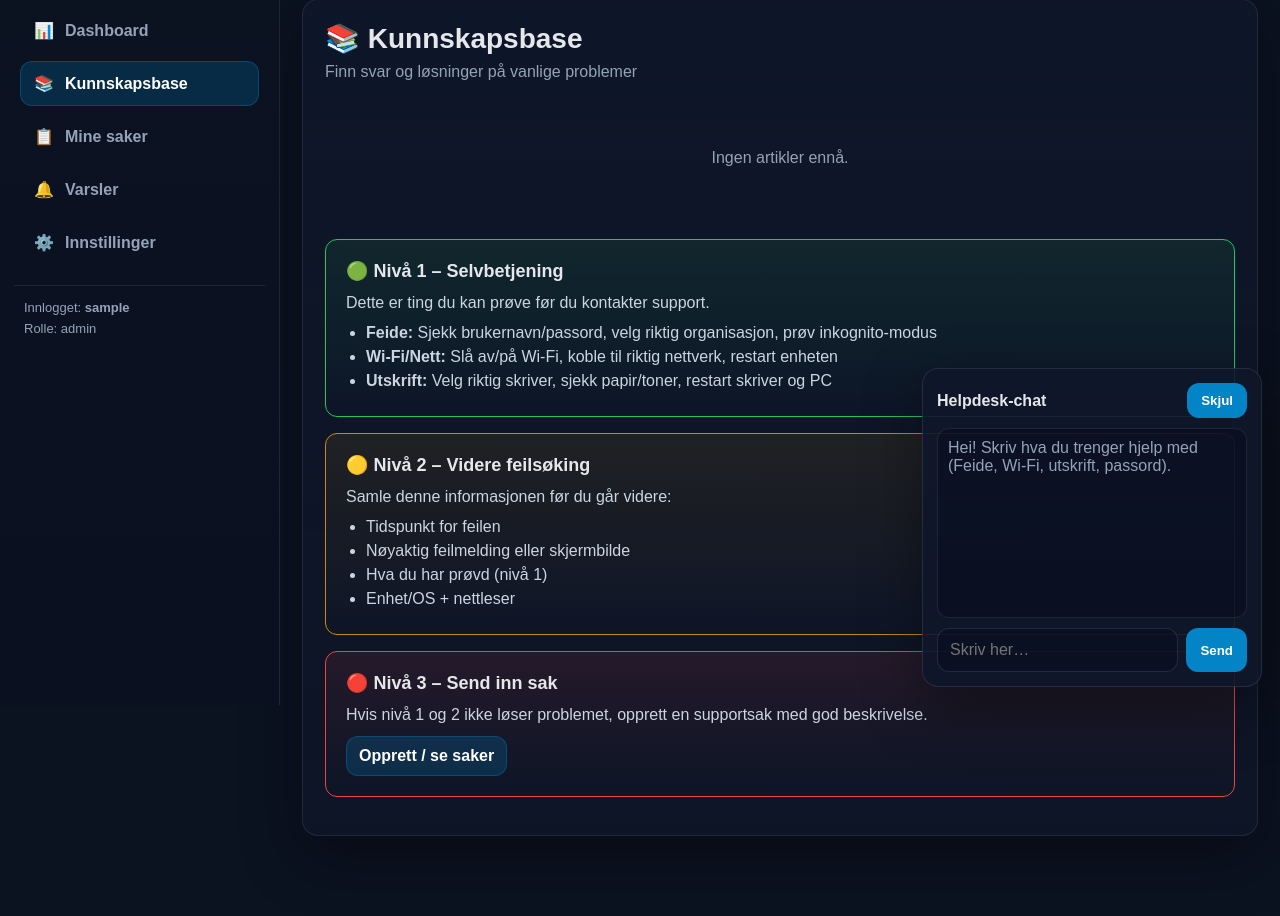
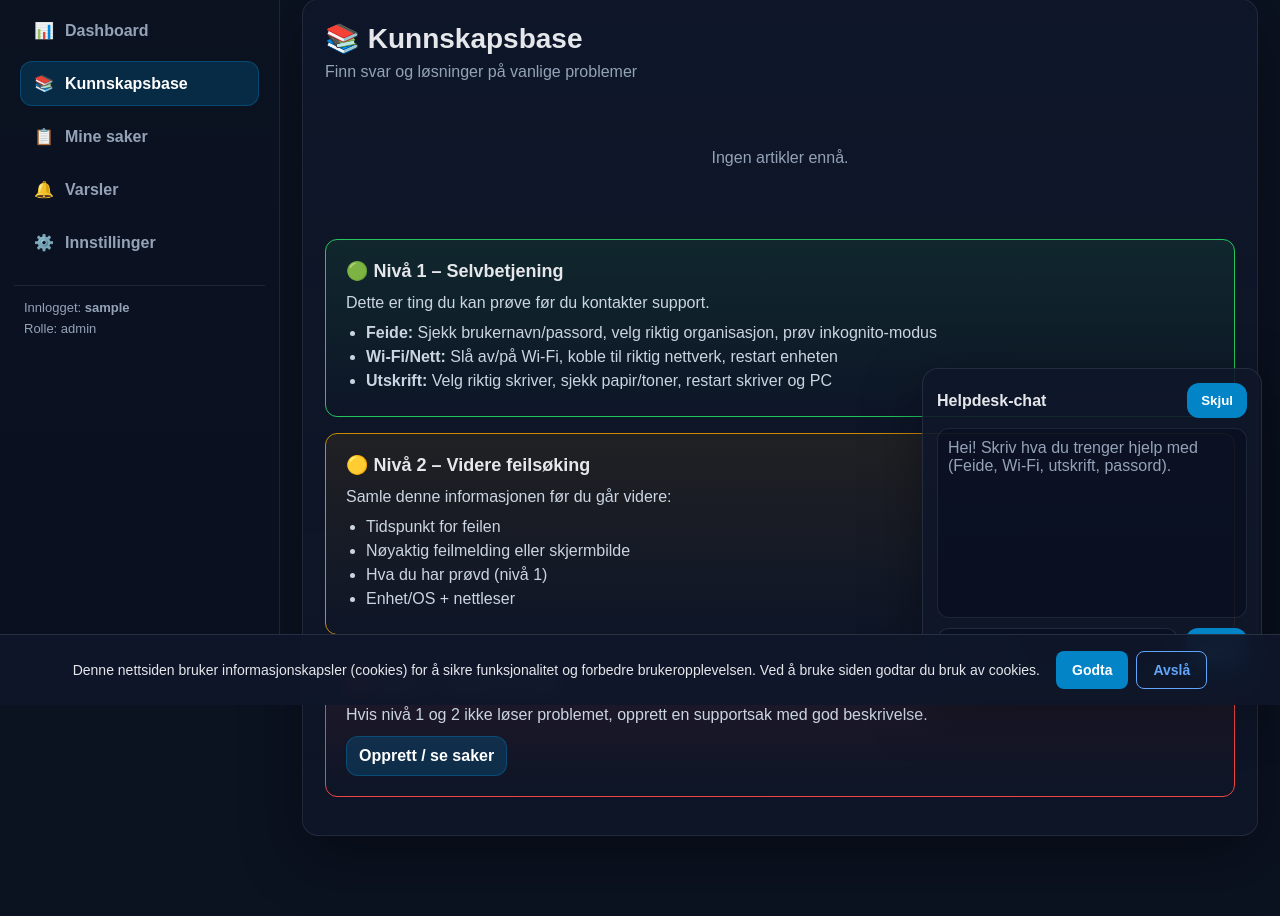
Before and after one commit to Fahad-G200/helpdesk-prosjekt-struktur, a Flask app: page /kb in a window 1280 px wide. Shown: the part 95-1011 px from the top of the page. Run offline with Flask 3, Linux system fonts and the light colour scheme; the visitor is signed in with stand-in values (Sample User, id 1); data comes from the database, SQL or seed files in the repository; data that the repository does not hold is empty.

Commit message:
Legg til GDPR-tilpasset cookie-samtykke
- Implementert cookie-banner som vises ved første besøk
- Lagrer brukerens samtykke lokalt i nettleseren
- Sikrer at banneret ikke vises igjen etter godkjenning
- Løsningen er isolert og påvirker ikke eksisterende design eller funksjonalitet

```diff
--- a/backend/app/templates/base.html
+++ b/backend/app/templates/base.html
@@ -143,5 +143,50 @@
     </div>
 
     <script src="{{ url_for('static', filename='js/chatbot.js') }}" defer></script>
+
+    <!-- COOKIE CONSENT BANNER -->
+    <div id="cookieBanner" style="display:none; position:fixed; bottom:0; left:0; right:0; background:rgba(15,23,42,.95); border-top:1px solid rgba(148,163,184,.18); padding:16px 20px; z-index:9999; backdrop-filter:blur(10px);">
+      <div style="max-width:1200px; margin:0 auto; display:flex; justify-content:space-between; align-items:center; gap:16px; flex-wrap:wrap;">
+        <p style="margin:0; color:#e5e7eb; font-size:14px; flex:1; min-width:250px;">
+          Denne nettsiden bruker informasjonskapsler (cookies) for å sikre funksjonalitet og forbedre brukeropplevelsen. Ved å bruke siden godtar du bruk av cookies.
+        </p>
+        <div style="display:flex; gap:8px; flex-shrink:0;">
+          <button id="cookieAccept" type="button" style="background:#0284c7; color:#fff; border:none; padding:10px 16px; border-radius:8px; font-weight:700; cursor:pointer; font-size:14px;">
+            Godta
+          </button>
+          <button id="cookieReject" type="button" style="background:transparent; color:#60a5fa; border:1px solid #60a5fa; padding:10px 16px; border-radius:8px; font-weight:700; cursor:pointer; font-size:14px;">
+            Avslå
+          </button>
+        </div>
+      </div>
+    </div>
+
+    <script>
+      (function() {
+        const banner = document.getElementById('cookieBanner');
+        const acceptBtn = document.getElementById('cookieAccept');
+        const rejectBtn = document.getElementById('cookieReject');
+
+        // Sjekk hvis bruker allerede har samtykket
+        const hasConsent = localStorage.getItem('cookie_consent');
+
+        // Vis banner hvis ikke samtykke finnes
+        if (!hasConsent) {
+          banner.style.display = 'flex';
+        }
+
+        // Godta cookies
+        acceptBtn.addEventListener('click', function() {
+          localStorage.setItem('cookie_consent', 'accepted');
+          banner.style.display = 'none';
+        });
+
+        // Avslå cookies
+        rejectBtn.addEventListener('click', function() {
+          localStorage.setItem('cookie_consent', 'rejected');
+          banner.style.display = 'none';
+        });
+      })();
+    </script>
   </body>
 </html>
```
Also changed, not shown: backend/app/templates/auth_base.html (+45 -0 lines).
